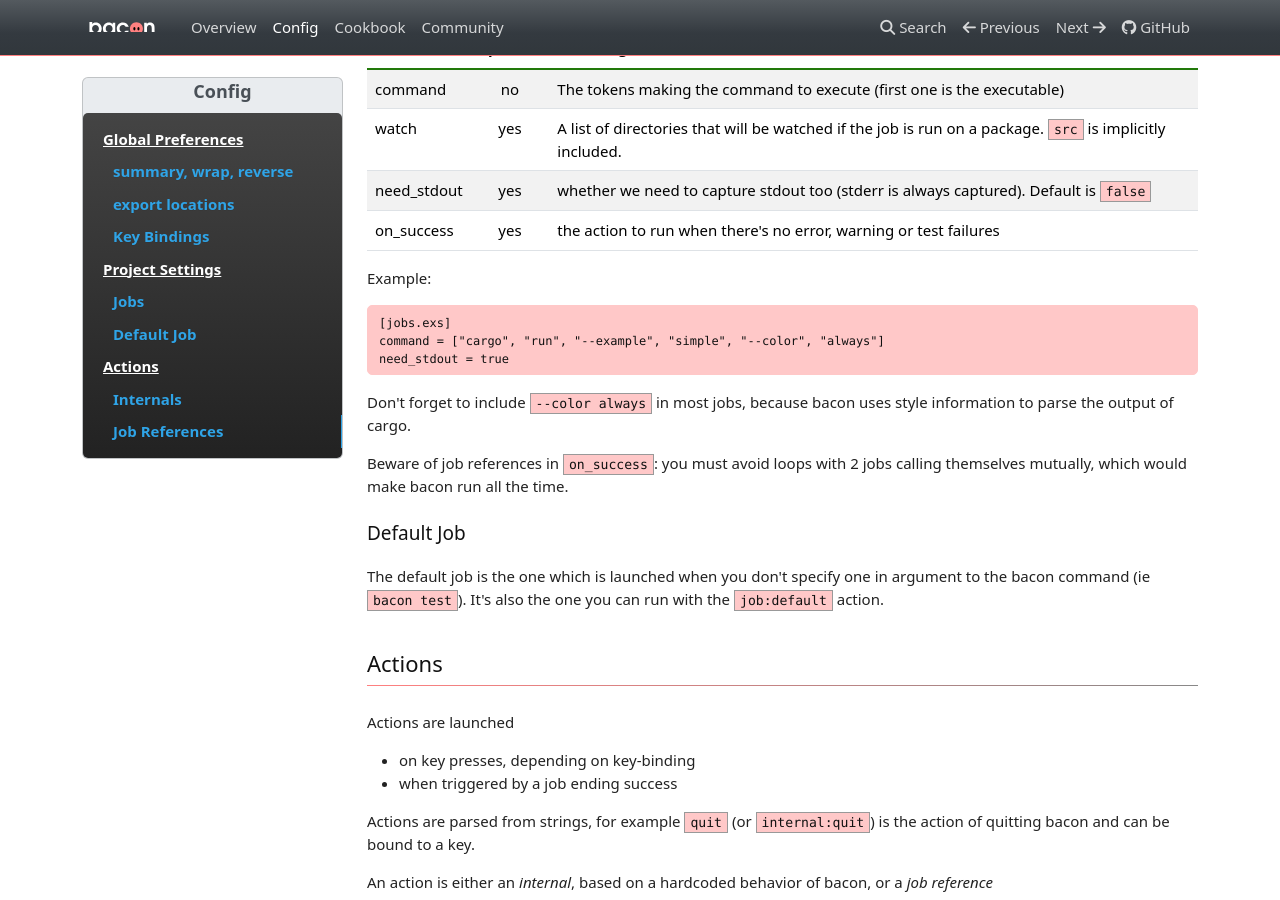
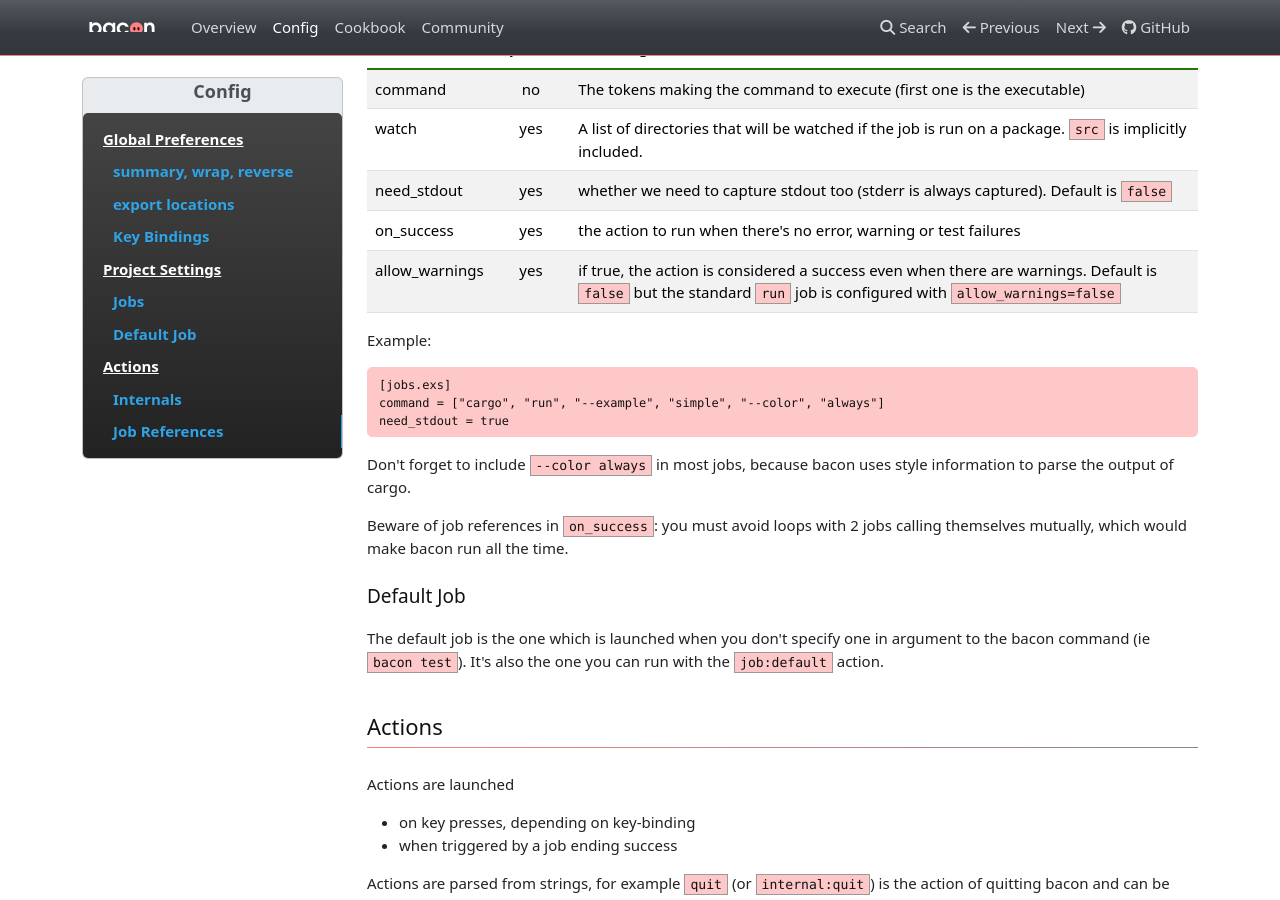
Before and after one commit to Canop/bacon, an MkDocs documentation site: the page built from website/docs/config.md, in a window 1280 px wide and 900 px high, scrolled down 1790 px. Built offline with MkDocs 1.6.1, drawn with Linux system fonts in a browser that asks for light colours; nearby versions of some CDN libraries; a style sheet for code colours, icons or effects is not loaded.

Commit message:
document `allow_warnings` on web site

```diff
--- a/website/docs/config.md
+++ b/website/docs/config.md
@@ -86,6 +86,7 @@ command | no | The tokens making the command to execute (first one is the execut
 watch | yes | A list of directories that will be watched if the job is run on a package. `src` is implicitly included.
 need_stdout | yes |whether we need to capture stdout too (stderr is always captured). Default is `false`
 on_success | yes | the action to run when there's no error, warning or test failures
+allow_warnings | yes | if true, the action is considered a success even when there are warnings. Default is `false` but the standard `run` job is configured with `allow_warnings=false`
 
 Example:
 
```
